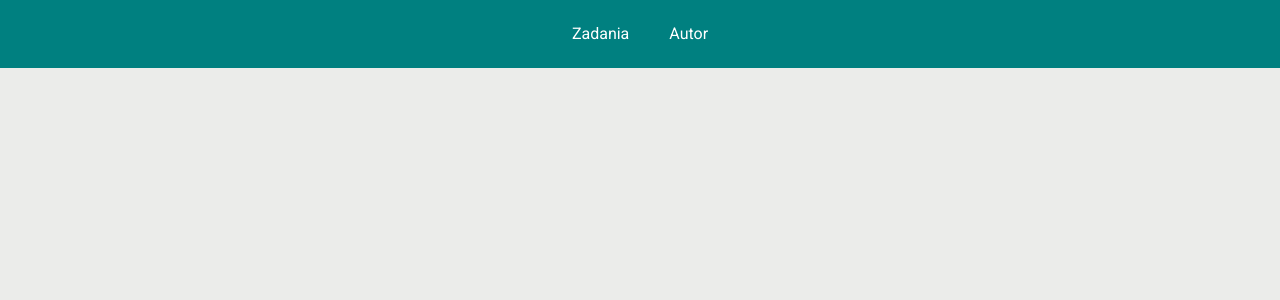
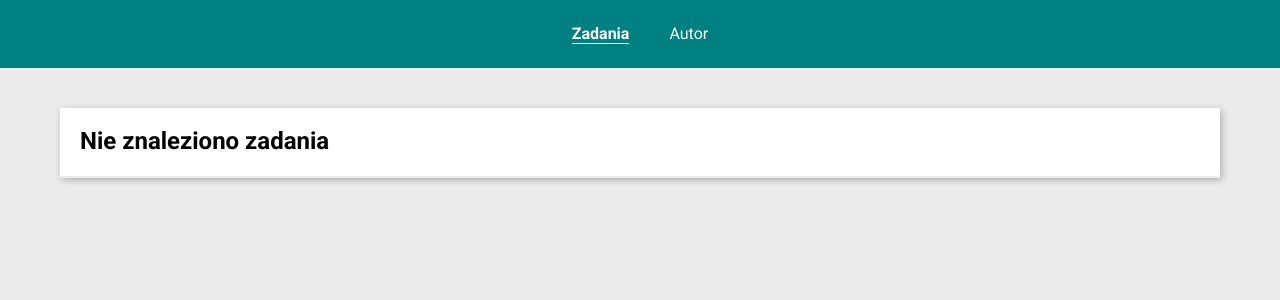
Before and after one commit to marcin10lw/Fullstack-Todo-list-react, a React (Create React App) app: page /To-do-list-react/zadania/1 in a window 1280 px wide. Before the commit this address had no page. Shown: the top 300 px of the page. Built offline with nearby package versions, Linux system fonts and the light colour scheme.

Commit message:
added TaskPage with functionalities

```diff
--- a/src/App.js
+++ b/src/App.js
@@ -1,6 +1,7 @@
 import { BrowserRouter, Routes, Route } from "react-router-dom";
 import Navbar from "./common/Navbar";
 import AuthorPage from "./features/author/AuthorPage";
+import TaskPage from "./features/tasks/TaskPage";
 import TasksPage from "./features/tasks/TasksPage";
 
 function App() {
@@ -8,7 +9,8 @@ function App() {
     <BrowserRouter basename="To-do-list-react">
       <Navbar />
       <Routes>
-        <Route path="/" element={<TasksPage />} />
+        <Route path="/zadania" element={<TasksPage />} />
+        <Route path="/zadania/:id" element={<TaskPage />} />
         <Route path="/autor" element={<AuthorPage />} />
       </Routes>
     </BrowserRouter>
--- a/src/common/Navbar/index.js
+++ b/src/common/Navbar/index.js
@@ -5,7 +5,7 @@ const Navbar = () => {
     <StyledNavbar>
       <LinksList>
         <li>
-          <StyledNavLink to="/">Zadania</StyledNavLink>
+          <StyledNavLink to="/zadania">Zadania</StyledNavLink>
         </li>
 
         <li>
--- a/src/features/author/AuthorPage/styled.js
+++ b/src/features/author/AuthorPage/styled.js
@@ -6,6 +6,7 @@ export const Wrapper = styled.div`
 
 export const Paragraph = styled.p`
   margin: 0;
+  line-height: 1.5;
 
   &:nth-child(2) {
     margin: 16px 0;
--- /dev/null
+++ b/src/features/tasks/TaskPage/index.js
@@ -0,0 +1,29 @@
+import React from "react";
+import { useSelector } from "react-redux";
+import { useParams } from "react-router-dom";
+import Container from "../../../common/Container/styled";
+import Section from "../../../common/Section";
+import { selectTaskById } from "../tasksSlice";
+import { TaskPageContent } from "./styled";
+
+const TaskPage = () => {
+  const { id } = useParams();
+  const task = useSelector((state) => selectTaskById(state, id));
+
+  return (
+    <Container>
+      <Section
+        header={task ? task.content : "Nie znaleziono zadania"}
+        content={
+          task && (
+            <TaskPageContent>
+              Ukończono: <strong>{task.done ? "Tak" : "Nie"}</strong>
+            </TaskPageContent>
+          )
+        }
+      />
+    </Container>
+  );
+};
+
+export default TaskPage;
--- /dev/null
+++ b/src/features/tasks/TaskPage/styled.js
@@ -0,0 +1,5 @@
+import styled from "styled-components";
+
+export const TaskPageContent = styled.div`
+  padding: 20px;
+`;
--- a/src/features/tasks/TasksPage/TasksList/index.js
+++ b/src/features/tasks/TasksPage/TasksList/index.js
@@ -1,6 +1,6 @@
 import { useDispatch, useSelector } from "react-redux";
 import { selectHideDone, selectTasks } from "../../tasksSlice";
-import { Tasks, Task, Content, Button } from "./styled";
+import { Tasks, Task, Content, Button, StyledLink } from "./styled";
 import { toggleDone, deleteTask } from "../../tasksSlice";
 
 const TasksList = () => {
@@ -17,7 +17,9 @@ const TasksList = () => {
             onClick={() => dispatch(toggleDone(task.id))}
           />
 
-          <Content done={task.done}>{task.content}</Content>
+          <Content done={task.done}>
+            <StyledLink to={`/zadania/${task.id}`}>{task.content}</StyledLink>
+          </Content>
 
           <Button remove={true} onClick={() => dispatch(deleteTask(task.id))} />
         </Task>
--- a/src/features/tasks/TasksPage/TasksList/styled.js
+++ b/src/features/tasks/TasksPage/TasksList/styled.js
@@ -1,6 +1,7 @@
+import { Link } from "react-router-dom";
 import styled, { css } from "styled-components";
 import checkMark from "./images/check.png";
-import removeMark from './images/delete.png';
+import removeMark from "./images/delete.png";
 
 export const Tasks = styled.ul`
   list-style: none;
@@ -35,7 +36,7 @@ export const Button = styled.button`
   width: 30px;
   height: 30px;
   border: none;
-  background-color: ${({theme}) => theme.colors.teal};
+  background-color: ${({ theme }) => theme.colors.teal};
   transition: opacity 150ms;
 
   &:hover {
@@ -61,3 +62,13 @@ export const Button = styled.button`
       background-position: center;
     `}
 `;
+
+export const StyledLink = styled(Link)`
+  color: ${({ theme }) => theme.colors.darkTeal};
+  text-decoration: none;
+
+  &:hover {
+    color: ${({ theme }) => theme.colors.teal};
+    text-decoration: underline;
+  }
+`;
--- a/src/features/tasks/tasksSlice.js
+++ b/src/features/tasks/tasksSlice.js
@@ -73,4 +73,7 @@ export const selectIsThereAnyTask = (state) => selectTasks(state).length > 0;
 
 export const selectStatus = (state) => selectTasksState(state).status;
 
+export const selectTaskById = (state, id) =>
+  selectTasks(state).find((task) => task.id === id);
+
 export default tasksSlice.reducer;
```
